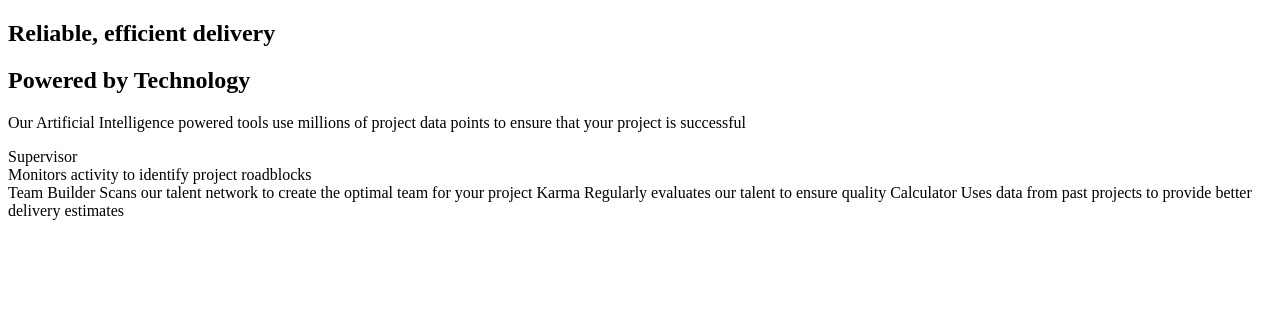
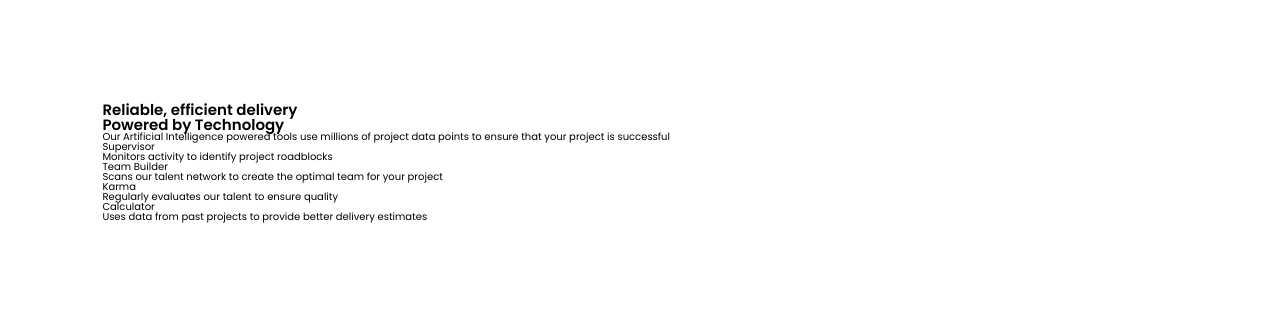
Before and after one commit to mahmoudfouadweb/four-card-feature-section-master, a plain HTML site: page index.html in a window 1280 px wide. Drawn offline with Linux system fonts and the light colour scheme.

Commit message:
finish html

```diff
--- a/index.html
+++ b/index.html
@@ -4,14 +4,20 @@
     <meta charset="UTF-8" />
     <meta name="viewport" content="width=device-width, initial-scale=1.0" />
     <!-- displays site properly based on user's device -->
-
+    <!-- font -->
+    <link rel="preconnect" href="https://fonts.googleapis.com" />
+    <link rel="preconnect" href="https://fonts.gstatic.com" crossorigin />
+    <link
+      href="https://fonts.googleapis.com/css2?family=Poppins:wght@200;400;600&display=swap"
+      rel="stylesheet"
+    />
     <link
       rel="icon"
       type="image/png"
       sizes="32x32"
       href="./images/favicon-32x32.png"
     />
-
+    <link rel="stylesheet" href="style.css" />
     <title>Frontend Mentor | Four card feature section</title>
   </head>
   <body>
@@ -26,18 +32,46 @@
           </p>
         </div>
         <div class="feature-card-box">
+          <!---->
+          <!-- CARD ONE -->
+
           <div class="card">
             <div class="feature-card-title">Supervisor</div>
             <div class="feature-card-text">
               Monitors activity to identify project roadblocks
             </div>
           </div>
+
+          <!-- CARD TWO -->
+
+          <div class="card">
+            <div class="feature-card-title">Team Builder</div>
+            <div class="feature-card-text">
+              Scans our talent network to create the optimal team for your
+              project
+            </div>
+          </div>
+
+          <!-- CARD THREE -->
+
+          <div class="card">
+            <div class="feature-card-title">Karma</div>
+            <div class="feature-card-text">
+              Regularly evaluates our talent to ensure quality
+            </div>
+          </div>
+
+          <!-- CARD FOUR -->
+
+          <div class="card">
+            <div class="feature-card-title">Calculator</div>
+            <div class="feature-card-text">
+              Uses data from past projects to provide better delivery estimates
+            </div>
+          </div>
         </div>
       </div>
     </section>
-    Team Builder Scans our talent network to create the optimal team for your
-    project Karma Regularly evaluates our talent to ensure quality Calculator
-    Uses data from past projects to provide better delivery estimates
 
     <footer></footer>
   </body>
--- a/style.css
+++ b/style.css
@@ -9,14 +9,19 @@
 
 body {
   font-size: 62.5%;
-  font-family: 'Big Shoulders Display', cursive;
+  font-family: 'Poppins', sans-serif;
   line-height: 1;
-  color: hsl(0, 0%, 95%);
 }
 /**************************/
 /* STYLES */
 /**************************/
+.feature-section {
+  max-width: 144rem;
+}
 
+.container {
+  padding: 6.4rem;
+}
 /**************************/
 /* GENERAL  COMPONENT STYLES */
 /**************************/
```
